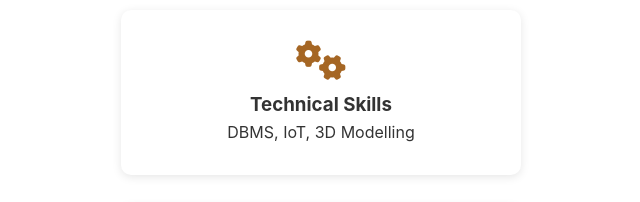
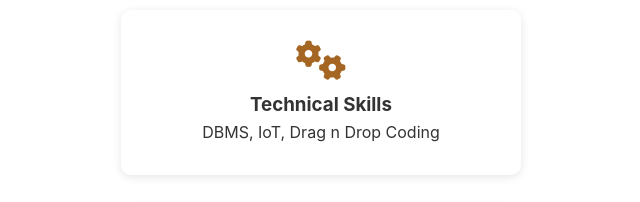
Before and after one commit to shivang-ayush/Personal_Website, a plain HTML site: page index.html in a window 1280 px wide. Shown: the part 2940-3142 px from the top of the page, 319-959 px from the left. Drawn offline with nearby package versions, Linux system fonts and the light colour scheme.

Commit message:
Today's last commit

```diff
--- a/index.html
+++ b/index.html
@@ -104,7 +104,7 @@
         <div class="skill-card">
           <i class="fas fa-cogs"></i> <!-- Technical Skills icon -->
           <h3>Technical Skills</h3>
-          <p>DBMS, IoT, 3D Modelling</p>
+          <p>DBMS, IoT, Drag n Drop Coding</p>
         </div>
         <div class="skill-card">
           <i class="fas fa-robot"></i> <!-- AI icon -->
@@ -161,6 +161,7 @@
       </form>
       <p class="form-status"></p>
       <div class="other-contact">
+        <p>Directly mail me at <a href="mailto:shivangayush161161@gmail.com">E-mail</a></p>
         <p>Also at: <a href="https://t.me/knownuserone">Telegram</a></p>
       </div>
     </div>
```
